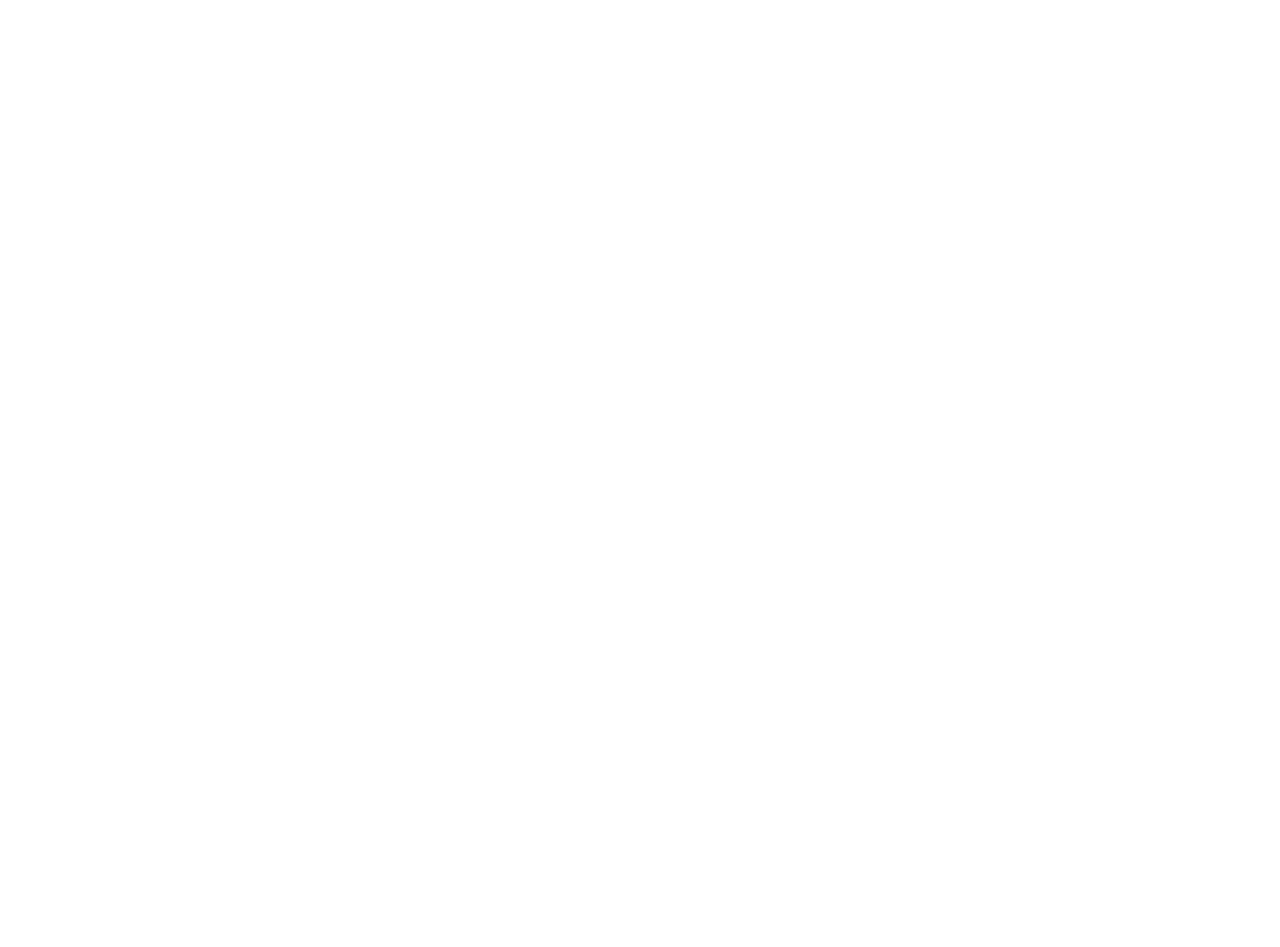
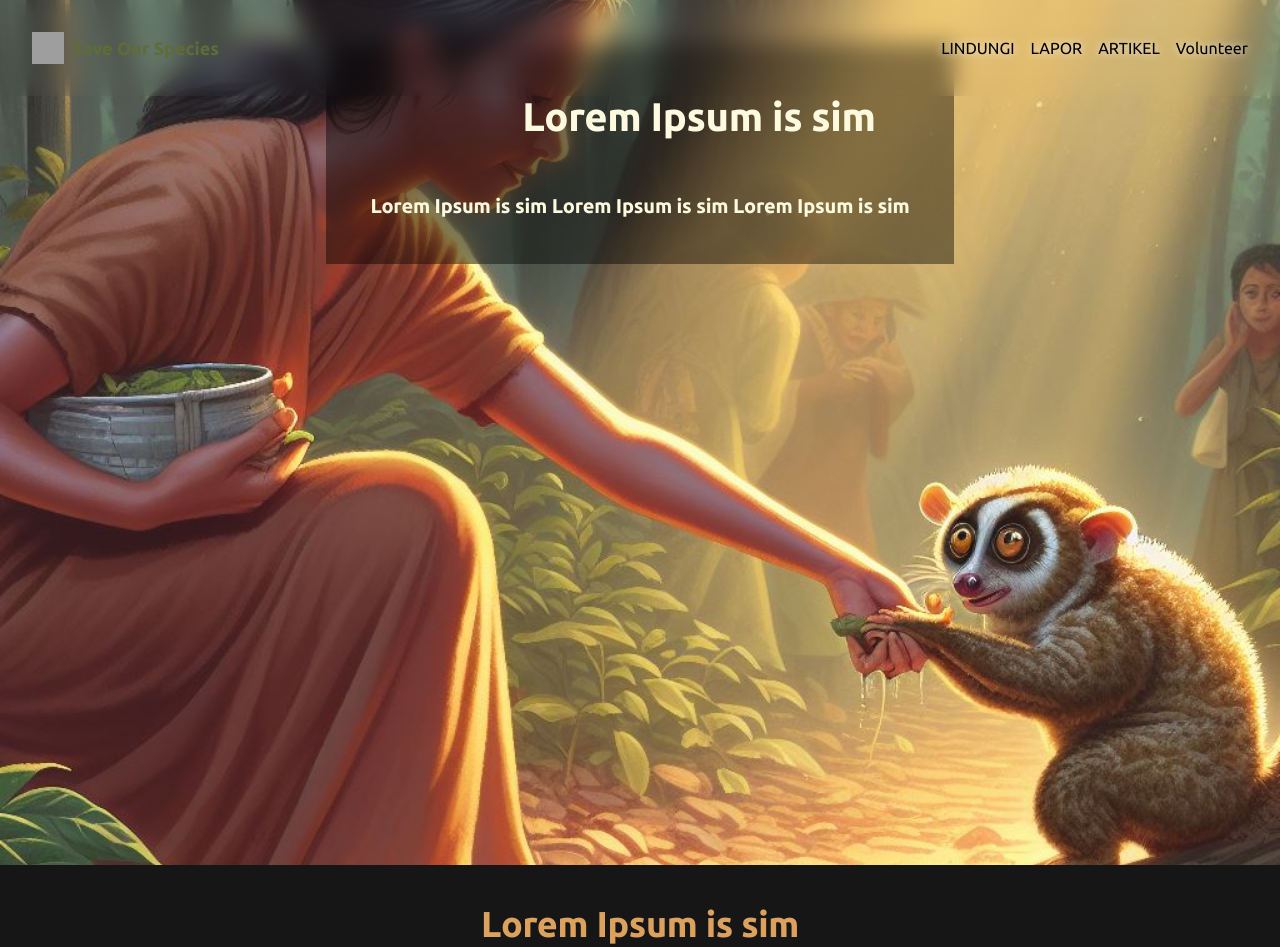
Before and after one commit to KhoirulHusein/save-our-species, a React (Create React App) app: page /donation in a window 1280 px wide. Before the commit this address had no page. Shown: the top 947 px of the page. Before the commit the page ends 800 px from the top, so only its background shows below. Built offline with nearby package versions, Linux system fonts and the light colour scheme; no server answers; grey boxes are pictures that could not be loaded.

Commit message:
feat: create starter donation pages

```diff
--- a/src/Routes/Routes.jsx
+++ b/src/Routes/Routes.jsx
@@ -9,6 +9,7 @@
 const FinishPayment = React.lazy(() => import('../components/Pages/DetailDonation/Finish'));
 const UnfinishPayment = React.lazy(() => import('../components/Pages/DetailDonation/Unfinish'));
 const FailsPayment = React.lazy(() => import('../components/Pages/DetailDonation/Fails'));
+const Donation = React.lazy(() => import('../components/Pages/Donation/Donations'));
 
 const ProjectRoutes = () => {
   return (
@@ -17,7 +18,8 @@
         <Routes>
           <Route path="/" element={<Landingpage />} />
           <Route path="/maintance" element={<App />} />
-          <Route path="/detaildonation" element={<DetailDonation />} />
+          <Route path="/donation" element={<Donation />} />
+          <Route path="/donation/lembagas/:_id" element={<DetailDonation />} />
           <Route path="/finishspayment" element={<FinishPayment />} />
           <Route path="/unfinishpayment" element={<UnfinishPayment />} />
           <Route path="/failspayment" element={<FailsPayment />} />
--- a/src/components/Pages/DetailDonation/DetailDonations.jsx
+++ b/src/components/Pages/DetailDonation/DetailDonations.jsx
@@ -1,7 +1,9 @@
-import React from 'react';
+import React, { useState, useEffect } from 'react';
+import axios from 'axios';
 import { IconArrowLeft } from '@tabler/icons-react';
 
-import { useNavigate } from 'react-router-dom';
+import { useNavigate, useParams } from 'react-router-dom';
+
 import { Img } from '../../Elements/Jumroton/Images';
 import { Button } from '../../Elements/Button/Buttons';
 
@@ -11,6 +13,23 @@
 
 const DetailDonations = () => {
   const navigate = useNavigate();
+  const { _id } = useParams();
+  const [data, setData] = useState([]);
+
+  useEffect(() => {
+    const fetchData = async () => {
+      try {
+        const response = await axios.get(`http://18.141.159.81/lembagas/${_id}`);
+        console.log(response);
+        setData(response.data);
+      } catch (error) {
+        console.error('Error fetching data:', error);
+      }
+    };
+
+    fetchData();
+  }, [_id]);
+
   return (
     <div className="bg-slate-950 min-h-screen font-ubuntu">
       <Header />
@@ -23,11 +42,20 @@
           </Button>
         </div>
         <div className="flex justify-center items-center gap-5 w-full md:flex-col">
-          <Img
-            className="bg-white w-[500px] h-fit object-cover rounded-[20px] xl:min-h-[500px] lg:w-[350px] lg:h-[550px] md:w-full md:h-fit sm:w-fit sm:h-[320px]"
-            src="images/donationDetail.png"
-            alt="Elephant"
-          />
+          {Array.isArray(data) && data.length > 0 ? (
+            data.map((animal) => (
+              <Img
+                key={animal.id} // Add a unique key for each element in the array
+                className="bg-white w-[500px] h-fit object-cover rounded-[20px] xl:min-h-[500px] lg:w-[350px] lg:h-[550px] md:w-full md:h-fit sm:w-fit sm:h-[320px]"
+                src={animal.gambar}
+                alt="Elephant"
+              />
+            ))
+          ) : (
+            // Render a loading state or an error message here
+            <p>Loading...</p>
+          )}
+
           <DonationSection />
         </div>
       </div>
--- /dev/null
+++ b/src/components/Pages/Donation/Donations.jsx
@@ -0,0 +1,108 @@
+/* eslint-disable no-underscore-dangle */
+/* eslint-disable max-len */
+import React, { useState, useEffect } from 'react';
+import axios from 'axios';
+
+import { Link } from 'react-router-dom';
+
+import { Button } from '../../Elements/Button/Buttons';
+import { Text } from '../../Elements/Text/Texts';
+import { Img } from '../../Elements/Jumroton/Images';
+
+import Header from '../../Fragments/Navbar/Navbar';
+import Card from '../../Elements/Card/Card';
+
+const DonationPage = () => {
+  // const navigate = useNavigate();
+
+  const [data, setData] = useState([]);
+  const [visibleData, setVisibleData] = useState(9);
+
+  useEffect(() => {
+    const fetchData = async () => {
+      try {
+        const response = await axios.get('http://18.141.159.81/lembaga');
+        setData(response.data);
+      } catch (error) {
+        console.error('Error fetching data:', error);
+      }
+    };
+
+    fetchData();
+  }, []);
+
+  const handleShowMore = () => {
+    setVisibleData((prevVisibleData) => prevVisibleData + 9);
+  };
+
+  return (
+    <div className="bg-gray-900 flex flex-col font-ubuntu items-center justify-start mx-auto w-full">
+      <div className="h-[865px] md:px-5 relative w-full">
+        <div className="h-[865px] m-auto w-full">
+          <Img
+            className="h-[865px] m-auto object-cover w-full"
+            src="images/donationJumroton.jpeg"
+            alt="d18f4d2e2b5f"
+          />
+          <div className="absolute flex flex-col md:gap-10 gap-[243px] inset-x-[0] items-center justify-start mx-auto top-[5%] w-[89%]">
+            <Header className="flex flex-row items-center justify-center w-full" />
+            <div className="backdrop-opacity-[0.5] bg-black-900_6d backdrop-blur-md flex flex-col items-end justify-center p-11 md:px-10 sm:px-5">
+              <Text
+                className="mb-[45px] mr-[34px] sm:text-4xl md:text-[38px] text-[40px] text-orange-50 tracking-[-0.40px]"
+                size="txtUbuntuBold40"
+              >
+                Lorem Ipsum is sim
+              </Text>
+              <Text
+                className=" text-orange-50 text-shadow-ts text-xl tracking-[-0.20px]"
+                size="txtUbuntuBold20"
+              >
+                Lorem Ipsum is sim Lorem Ipsum is sim Lorem Ipsum is sim
+              </Text>
+            </div>
+          </div>
+        </div>
+      </div>
+      <Text
+        className="mt-[39px] text-4xl sm:text-[32px] md:text-[34px] text-deep_orange-300 tracking-[-0.36px]"
+        size="txtUbuntuBold36"
+      >
+        Lorem Ipsum is sim
+      </Text>
+      <Text className="text-orange-50 text-xl" size="txtUbuntuLight20">
+        Lorem Ipsum is simply dummy text of the printing and typesetting
+        industry.
+      </Text>
+      <div className="lembaga max-w-6xl sm:max-w-sm md:max-w-lg xl:max-w-7xl mx-auto sm:gap-x-4 grid grid-cols-3 sm:grid-cols-2 md:grid-cols-2 lg:grid-cols-3 xl:grid-cols-3 gap-x-24 gap-y-8 items-stretch sm:text-xs">
+        {data.slice(0, visibleData).map((animal) => (
+          <Link key={animal._id} to={`lembagas/${animal._id}`}>
+            <Card
+              showStatus={false}
+              idData={`lembaga/${animal._id}`}
+              name={animal.namaLembagayayasan}
+              backgroundImage={animal.gambar}
+              description={animal.overview}
+              heightImage="pt-60 md:pt-40 sm:pt-20"
+            />
+          </Link>
+        ))}
+      </div>
+      {data.length > visibleData && (
+      <div className="text-center">
+        <Button
+          onClick={handleShowMore}
+          className="Button bg-light_green-800 text-white-A700 hover:bg-light_green-800"
+          shape="round"
+          variant="fill"
+          color=""
+          size="md"
+        >
+          Show More
+        </Button>
+      </div>
+      )}
+    </div>
+  );
+};
+
+export default DonationPage;
```
Also changed, not shown: public/images/donationJumroton.jpeg (added), src/components/Elements/Card/Card.jsx (line endings or trailing spaces), 1 other file (tests, documents, lock files or other folders).
